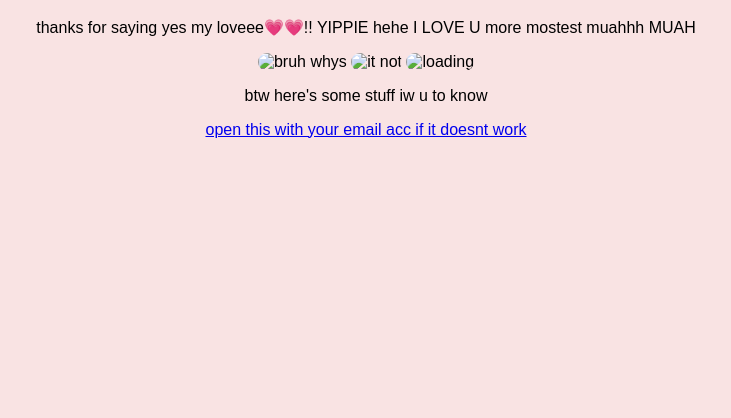
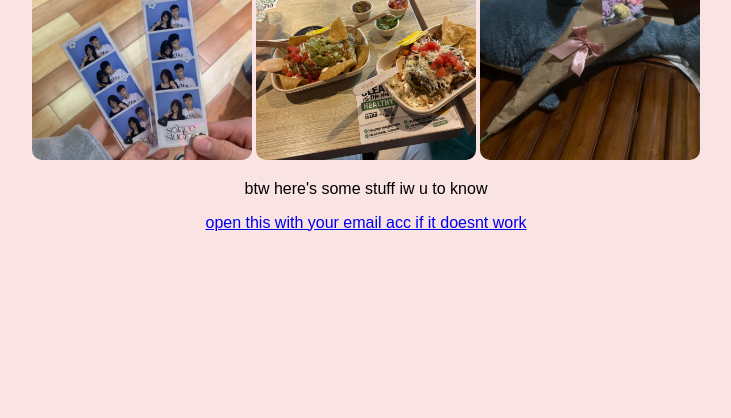
Before and after one commit to haidelao/hi, a plain HTML site: page yes_page.html in a window 1280 px wide. Shown: the part 382-800 px from the top of the page, without its empty margins (274-1005 px from the left). Drawn offline with Linux system fonts and the light colour scheme; the site is published under a folder, as on GitHub Pages, so addresses that start at the root find nothing.

Commit message:
Update yes_page.html

```diff
--- a/yes_page.html
+++ b/yes_page.html
@@ -13,9 +13,9 @@
         <h1 class="header_text">YESSSS YIPPPIE💗💗💗</h1>
         <p>thanks for saying yes my loveee💗💗!! YIPPIE hehe I LOVE U more mostest muahhh MUAH</p>
         <div class="gif_container">
-            <img src="/images/1.jpg" alt="bruh whys">
-            <img src="/images/2.jpg" alt="it not">
-            <img src="/images/3.png" alt="loading">
+            <img src="./images/1.jpg" alt="bruh whys">
+            <img src="./images/2.jpg" alt="it not">
+            <img src="./images/3.png" alt="loading">
         </div>
         <p>btw here's some stuff iw u to know</p>
         <a href="https://docs.google.com/document/d/11NCrISZBg-C39No9aSdgRW8NQ11R01tlKkm-ZaDsTtY/edit?usp=sharing"> open this with your email acc if it doesnt work</a>
```
